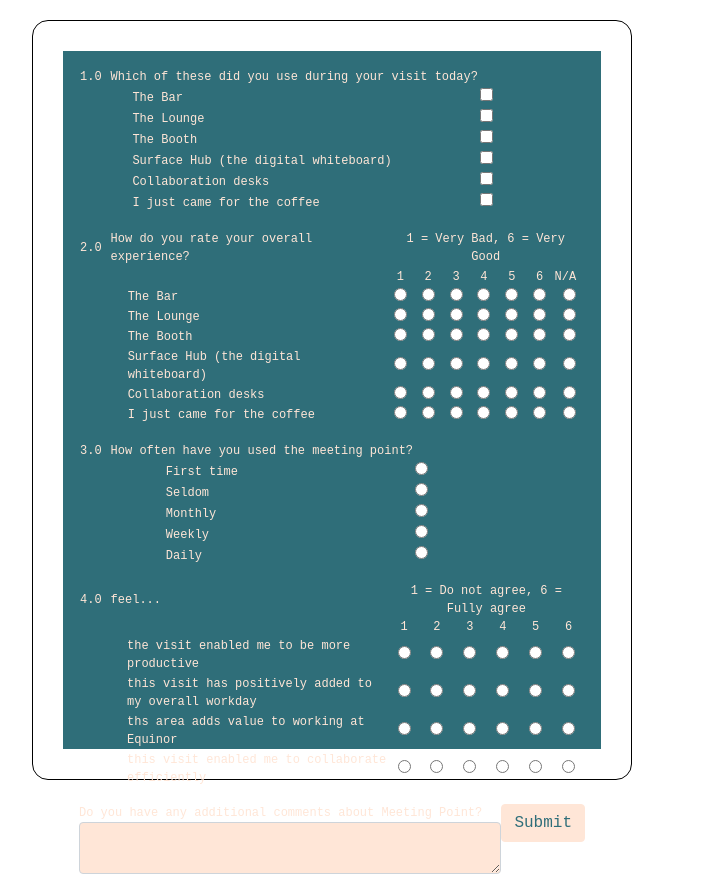
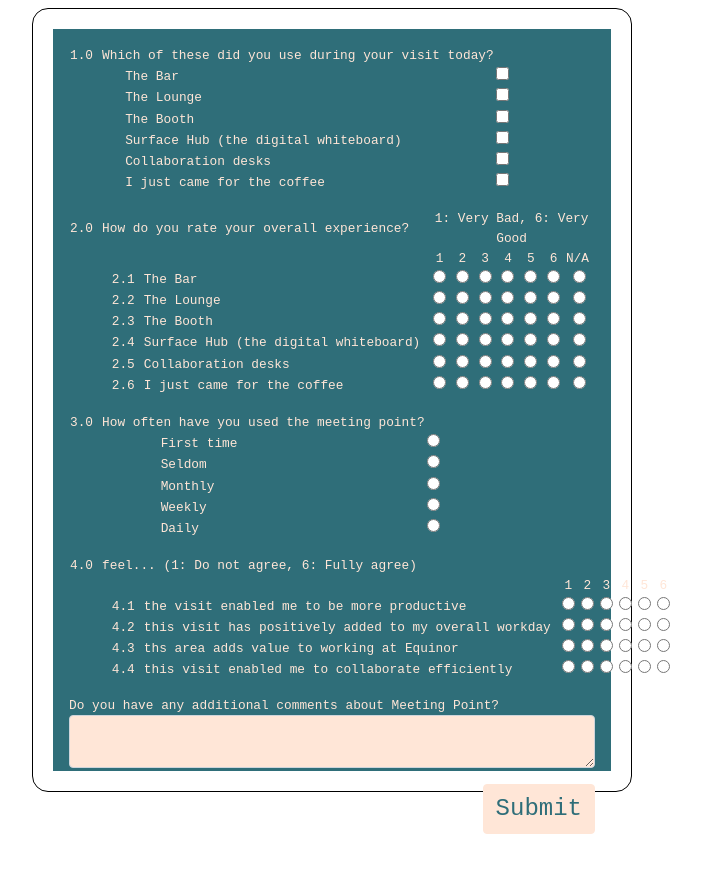
Before and after one commit to Statoil/evaluation-app, a React app: page /frame in a window 1280 px wide. Both pictures are taken after a click on the button "Click Here!". Shown: the whole page, without its empty margins (308-1009 px from the left). After the commit the page ends 850 px from the top, so only its background shows below. Built offline with nearby package versions, Linux system fonts and the light colour scheme.

Commit message:
Made the preliminary form look nice on iPad

```diff
--- /dev/null
+++ b/src/components/Footer.js
@@ -0,0 +1,27 @@
+import React from "react";
+import {withRouter} from "react-router-dom";
+
+const SubmitButton = withRouter((props) => (
+    <button className="btn btn-primary" onClick={() => { console.log("url: " + props.url); props.history.push(props.url);}}
+            style={{"float": "right", "fontSize": "3vh"}}>
+        Submit
+    </button>
+));
+
+export default class Content extends React.Component {
+
+    constructor(props) {
+        super(props);
+        this.state = {
+            url: props.url
+        }
+    }
+
+    render() {
+        return (
+            <div className="form-footer">
+                <SubmitButton url={this.state.url}/>
+            </div>
+        );
+    }
+}
--- a/src/components/FormPage.js
+++ b/src/components/FormPage.js
@@ -1,5 +1,6 @@
 import React from "react";
 import Question from "./Question";
+import Footer from "./Footer";
 
 
 export default class FormPage extends React.Component {
@@ -17,6 +18,7 @@ export default class FormPage extends React.Component {
         return (
             <div className="content-area">
                 { data.map(question => <Question data={question} key={question.id} startUrl={this.state.startUrl}/>)}
+                <Footer url={this.state.startUrl}/>
             </div>
         );
     }
@@ -70,13 +72,13 @@ export default class FormPage extends React.Component {
             },
             {
                 id: "4.0",
-                phrase: "feel...",
+                phrase: "feel... (1: Do not agree, 6: Fully agree)",
                 type: "grading",
                 range: {
                     min: 1,
                     max: 6,
-                    minText: "Do not agree",
-                    maxText: "Fully agree",
+                    minText: null,
+                    maxText: null,
                     showNotApplicable: false
                 },
                 subQuestions: [
--- a/src/components/Question.js
+++ b/src/components/Question.js
@@ -1,12 +1,4 @@
 import React from "react";
-import {withRouter} from "react-router-dom";
-
-const SubmitButton = withRouter((props) => (
-    <button className="btn btn-primary" onClick={() => { console.log("url: " + props.url); props.history.push(props.url);}}
-            style={{"float": "right"}}>
-        Submit
-    </button>
-));
 
 export default class Question extends React.Component {
     constructor(props) {
@@ -14,6 +6,17 @@ export default class Question extends React.Component {
         this.state = props.data;
         this.state.startUrl = props.startUrl;
     }
+
+    generateGradingRangeLabels() {
+        if (!this.state.range.minText || !this.state.range.maxText) {
+            return null;
+        }
+        return (
+            `${this.state.range.min}: ${this.state.range.minText}, ${this.state.range.max}: ${this.state.range.maxText}`
+        );
+    }
+
+
     render() {
         if (this.state.type === "multiple") {
             return (
@@ -50,10 +53,11 @@ export default class Question extends React.Component {
                         <tbody>
                         <tr>
                             <td style={{"paddingRight": "8px"}}>{this.state.id}</td>
-                            <td colSpan="2">{this.state.phrase}</td>
-                            <td className="input-cell" colSpan={this.state.range.max - this.state.range.min + 1 + (this.state.range.showNotApplicable ? 1 : 0)}>{this.state.range.min} = {this.state.range.minText}, {this.state.range.max} = {this.state.range.maxText}</td>
+                            <td colSpan="3">{this.state.phrase}</td>
+                            <td className="input-cell" colSpan={this.state.range.max - this.state.range.min + 1 + (this.state.range.showNotApplicable ? 1 : 0)}>{ this.generateGradingRangeLabels() }</td>
                         </tr>
                         <tr>
+                            <td></td>
                             <td></td>
                             <td></td>
                             <td></td>
@@ -63,8 +67,9 @@ export default class Question extends React.Component {
                         {this.state.subQuestions.map(subQuestion => {
                             return (
                                 <tr key={subQuestion.id}><td></td>
-                                    <td>&nbsp;&nbsp;</td>
-                                    <td>{subQuestion.value}</td>
+                                    <td>&nbsp;</td>
+                                    <td style={{"paddingRight": "8px"}}>{subQuestion.id}</td>
+                                    <td style={{"whiteSpace": "nowrap", "paddingRight": "8px"}}>{subQuestion.value}</td>
                                     {rangeArray.map(index => <td key={index} className="input-cell"><input type="radio" name={subQuestion.id}/></td>)}
                                     {this.state.range.showNotApplicable ? <td className="input-cell"><input type="radio" name={subQuestion.id}/></td> : null}
                                 </tr>
@@ -101,11 +106,10 @@ export default class Question extends React.Component {
         if (this.state.type === "freetext") {
             return (
                 <div className="question">
-                    <div style={{"display": "inline"}}><SubmitButton url={this.state.startUrl}/></div>
                     <div className="text-area-container">
                         {this.state.phrase}
 
-                        <textarea className="area form-control" id="exampleFormControlTextarea1"/>
+                        <textarea className="area form-control" id="exampleFormControlTextarea1" rows="2"/>
                     </div>
 
 
--- a/src/index.css
+++ b/src/index.css
@@ -1,16 +1,16 @@
 
 
 .wrapper {
-    padding: 20px;
+    padding: 1vh;
 }
 
 .ipad-frame {
     margin: 0 auto;
-    padding: 30px;
+    padding: 2.5vh;
     border: solid 1px black;
-    border-radius: 16px;
+    border-radius: 2vh;
     width: 75vh;
-    height: calc(100vh - 40px);
+    height: 98vh;
     position: relative;
 }
 
@@ -42,7 +42,7 @@
 .question {
     padding-bottom: 2vh ;
     position: relative;
-    font-size: 1.5vh;
+    font-size: 1.6vh;
     /*border: solid 1px gray;*/
     flex: 1;
 }
@@ -55,16 +55,15 @@
     right: 0;
 }
 
-.title {
+.form-footer {
     font-size: 4vh;
     position: relative;
-    justify-content: center;
-    color: #ffe6d7;
+    padding-bottom: 2vh;
     /*border: solid 1px black;*/
 }
 
 .level2 {
-    padding-left: 20px;
+    padding-left: 2vh;
     padding-top: 0;
 }
 
@@ -73,7 +72,7 @@ table, th, td {
 }
 
 td.input-cell {
-    padding: 0 4px;
+    padding: 0 3px;
     text-align: center;
 }
 
@@ -88,7 +87,6 @@ td.input-cell {
 .text-area-container > .area {
     background: #ffe6d7;
     flex:1;
-    height: 100%;
     font-size: 1.6vh;
 }
 
@@ -102,6 +100,7 @@ td.input-cell {
     font-size: 7vh;
     position: absolute;
     bottom: 0;
+    width: 100%;
 }
 
 .button-area {
@@ -111,7 +110,7 @@ td.input-cell {
     transform: translate(-50%, -50%);
 }
 
-button, button:hover, button:active, button:visited {
+.btn, .btn:hover, .btn:active, .btn:visited {
     color: #2f6e79 !important;
     background: #ffe6d7 !important;
     border-color: #ffe6d7 !important;
```
